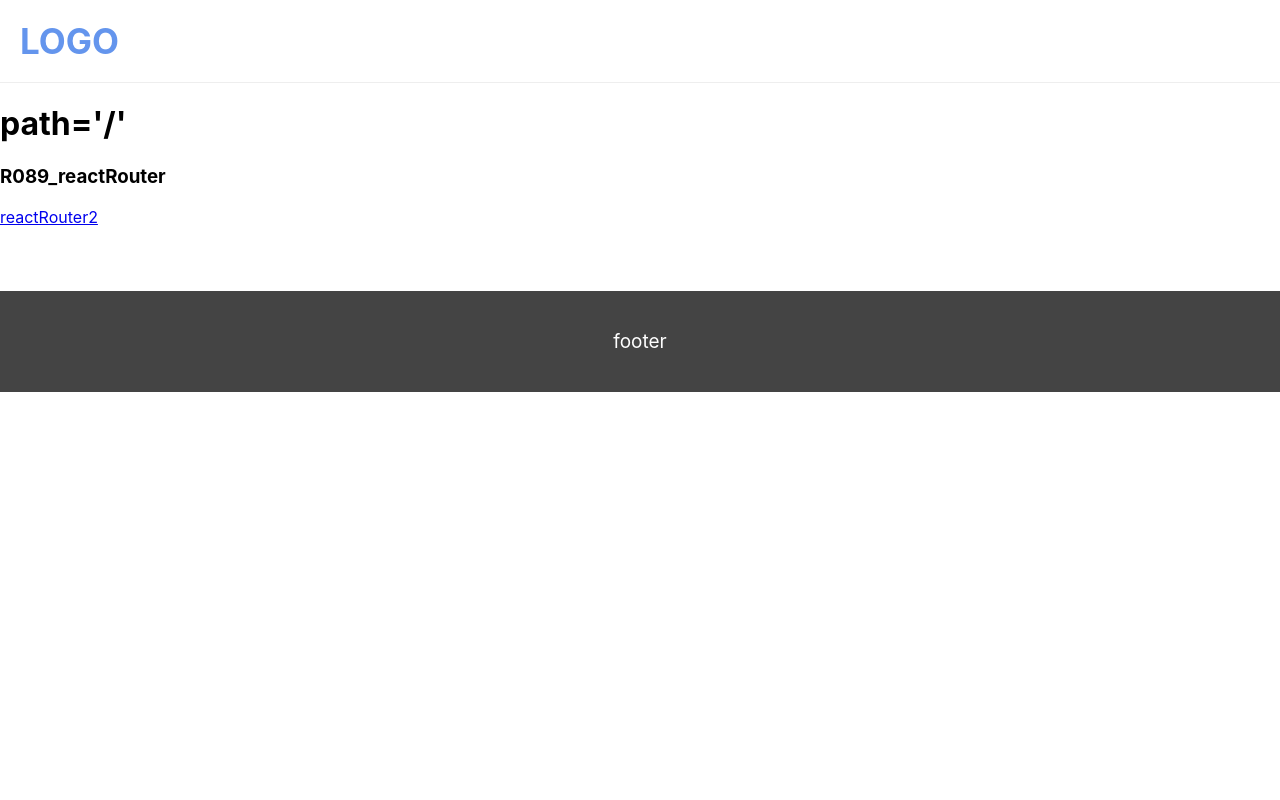
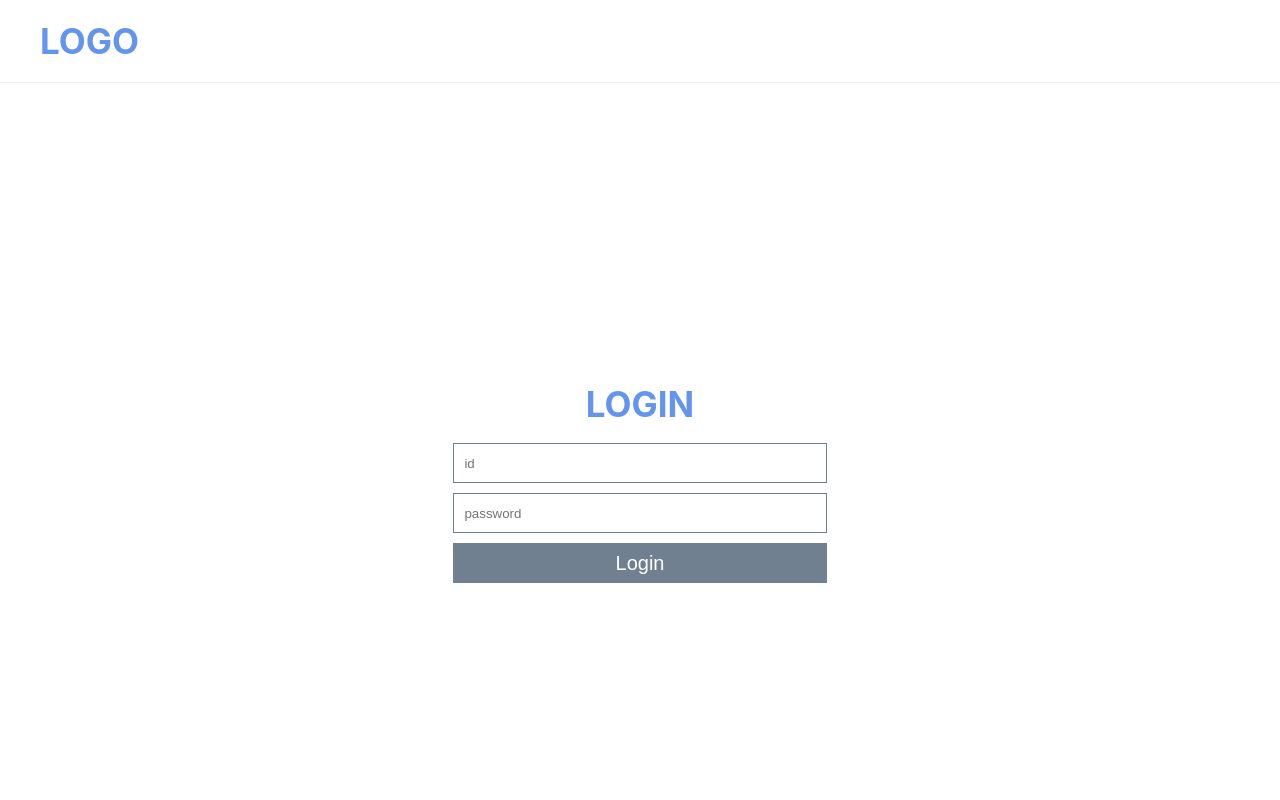
Before and after one commit to dev-chloe/hangout-react200, a React (Create React App) app: page / in a window 1280 px wide. Shown: the top 800 px of the page. Built offline with nearby package versions, Linux system fonts and the light colour scheme.

Commit message:
react200 중급092

```diff
--- a/src/App.css
+++ b/src/App.css
@@ -1,3 +1,9 @@
+* {
+  margin: 0;
+  padding: 0;
+  box-sizing: border-box;
+}
+
 .inner {
   width: 100%;
   max-width: 1240px;
@@ -32,3 +38,44 @@ footer .inner p {
   font-size: 19px;
   color: #fff;
 }
+
+.login {
+  width: 100%;
+  height: 100vh;
+  display: flex;
+  align-items: center;
+  justify-content: center;
+}
+
+.login .login_box {
+  width: 100%;
+  max-width: 450px;
+  padding: 3%;
+}
+
+.login .login_box h2 {
+  text-transform: uppercase;
+  font-size: 35px;
+  font-weight: bold;
+  color:cornflowerblue;
+  text-align: center;
+  margin-bottom: 5%;
+}
+
+.login .login_box form input {
+  padding-left: 10px;
+  width: 100%;
+  border: 1px solid slategray;
+  height: 40px;
+  margin-bottom: 10px;
+}
+
+.login .login_box form button {
+  width: 100%;
+  background: slategray;
+  height: 40px;
+  border: none;
+  cursor: pointer;
+  color: #fff;
+  font-size: 20px;
+}
--- a/src/component/App.js
+++ b/src/component/App.js
@@ -1,10 +1,9 @@
 import React, { Component } from 'react';
 import { Route } from 'react-router-dom';
-import reactRouter from './R089_reactRouter';
-import reactRouter2 from './R089_reactRouter2';
 import '../App.css';
 import HeaderAdmin from './Header/HeaderAdmin';
 import Footer from './Footer/Footer';
+import LoginForm from './LoginForm';
 
 // function App() {
 //   return (
@@ -21,8 +20,7 @@ class App extends Component {
     return (
       <div className="App">
         <HeaderAdmin />
-        <Route exact path='/' component={reactRouter} />
-        <Route exact path='/reactRouter2' component={reactRouter2} />
+        <Route exact path='/' component={LoginForm} />
         <Footer />
       </div>
     )
--- a/src/component/Footer/Footer.js
+++ b/src/component/Footer/Footer.js
@@ -1,4 +1,4 @@
-import { Component } from "react";
+import React, { Component } from "react";
 
 class Footer extends Component {
   render() {
--- a/src/component/Header/HeaderAdmin.js
+++ b/src/component/Header/HeaderAdmin.js
@@ -1,4 +1,4 @@
-import { Component } from "react";
+import React, { Component } from "react";
 import { Link } from "react-router-dom";
 
 class HeaderAdmin extends Component {
--- /dev/null
+++ b/src/component/LoginForm.js
@@ -0,0 +1,20 @@
+import React, { Component } from "react";
+
+class LoginForm extends Component {
+  render () {
+    return (
+      <div className="login">
+        <div className="login_box">
+          <h2>Login</h2>
+          <form>
+            <input type="text" placeholder="id" />
+            <input type="password" placeholder="password" />
+            <button>Login</button>
+          </form>
+        </div>
+      </div>
+    )
+  }
+}
+
+export default LoginForm;
```
